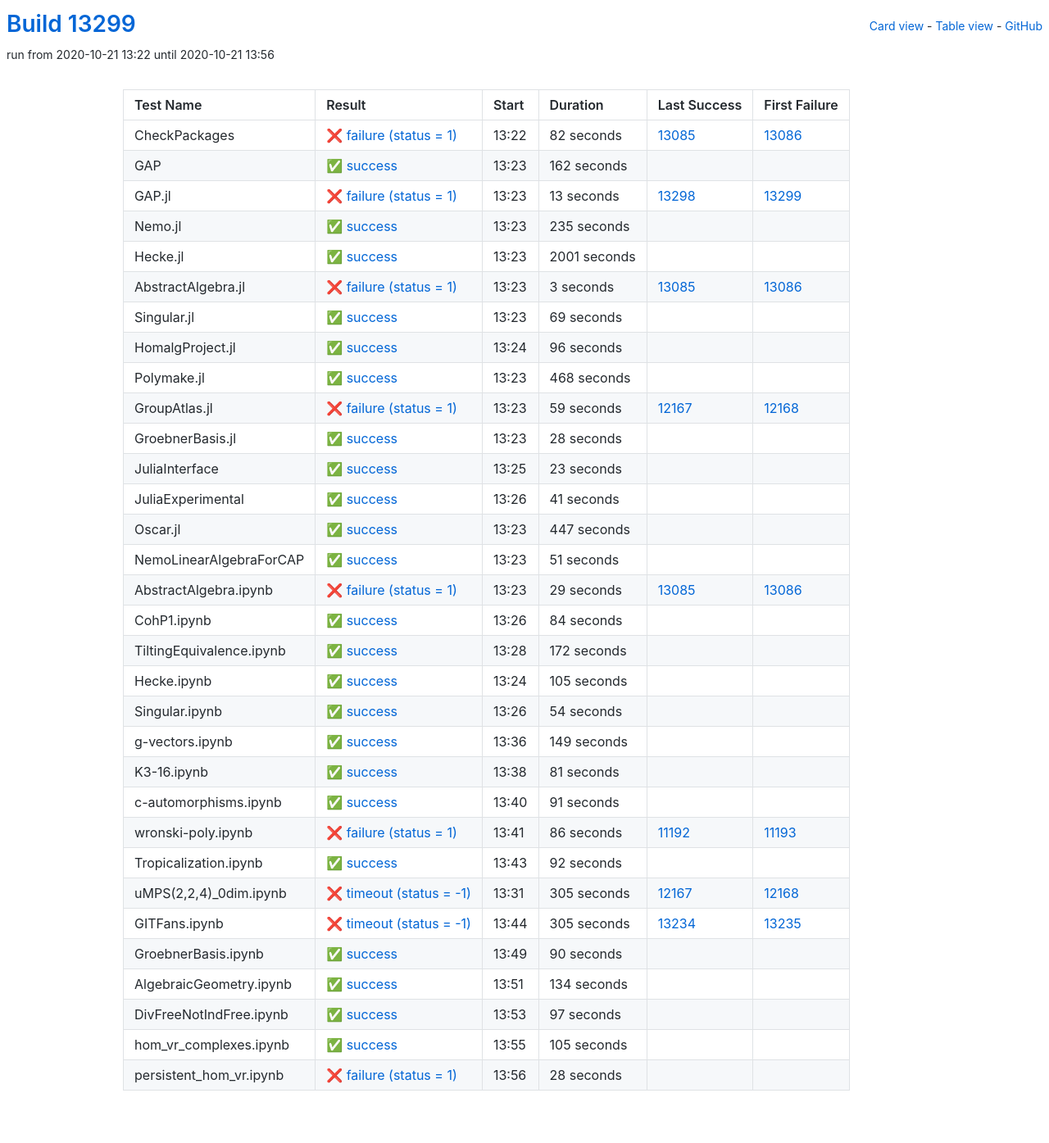
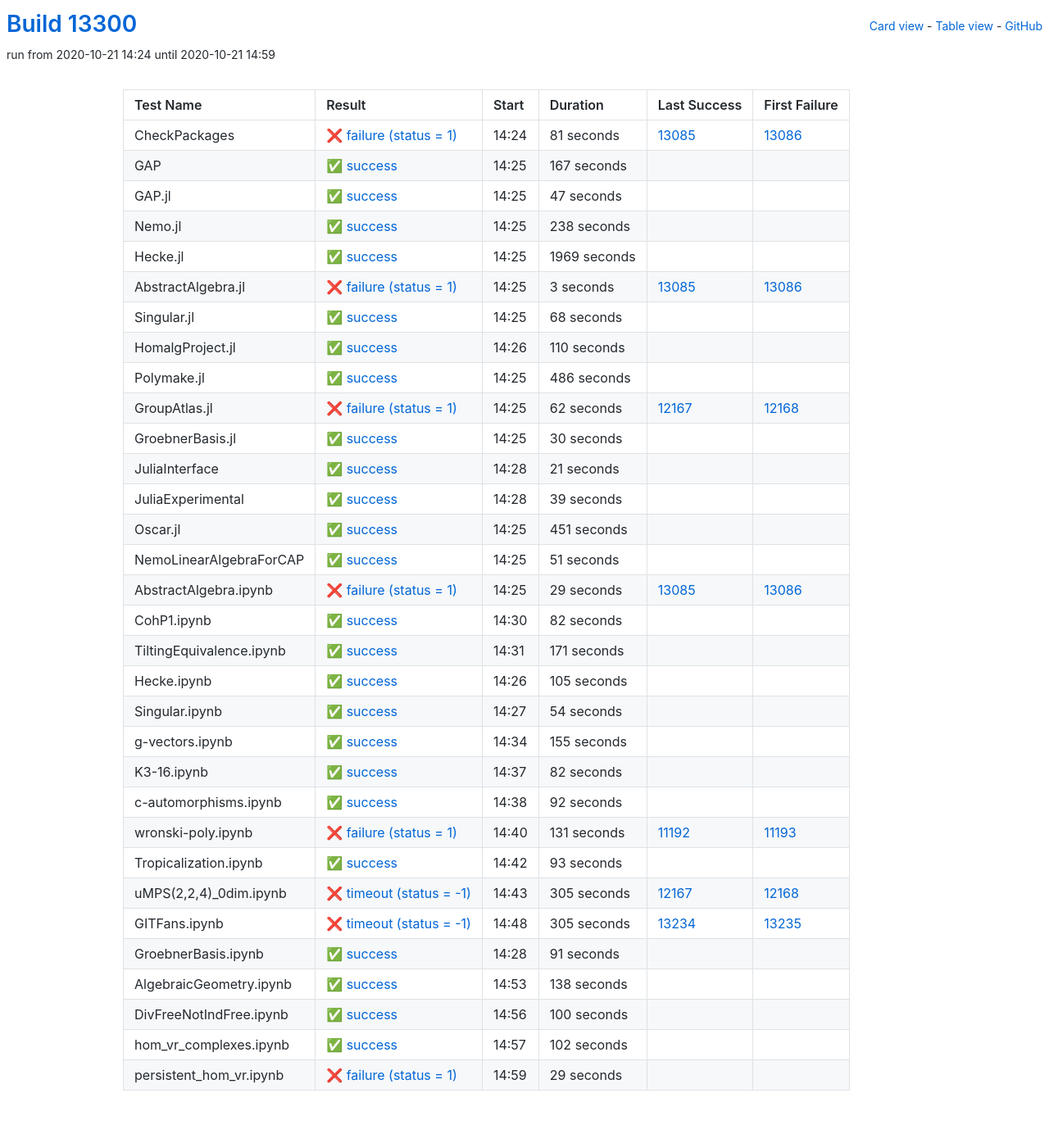
Before and after one commit to oscar-system/oscar-ci-status, a Jekyll site: the page built from table.html, in a window 1280 px wide. Shown: the whole page at 82% size. Built offline with Jekyll 4.4.1, drawn with Linux system fonts in a browser that asks for light colours.

Commit message:
Build #13300

```diff
--- a/_data/ci.yml
+++ b/_data/ci.yml
@@ -1,6 +1,6 @@
 ---
-build: 13299
-build_url: https://oscarci.mathematik.uni-kl.de/job/oscar/13299/
+build: 13300
+build_url: https://oscarci.mathematik.uni-kl.de/job/oscar/13300/
 job: oscar
 organization: oscar-system
 repo: oscar-ci-status
@@ -8,68 +8,68 @@
 tests:
 - name: CheckPackages
   id: checkpackages
-  log: https://oscarci.mathematik.uni-kl.de/job/oscar/13299/artifact/logs/build-13299/CheckPackages.log
-  start: 2020-10-21 13:22
+  log: https://oscarci.mathematik.uni-kl.de/job/oscar/13300/artifact/logs/build-13300/CheckPackages.log
+  start: 2020-10-21 14:24
   success: false
   exitcode: 1
   status: failure
-  duration: 82
+  duration: 81
   last_success: 13085
   last_success_url: https://oscarci.mathematik.uni-kl.de/job/oscar/13085/
   first_failure: 13086
   first_failure_url: https://oscarci.mathematik.uni-kl.de/job/oscar/13086/
 - name: GAP
   id: gap
-  log: https://oscarci.mathematik.uni-kl.de/job/oscar/13299/artifact/logs/build-13299/GAP.log
-  start: 2020-10-21 13:23
+  log: https://oscarci.mathematik.uni-kl.de/job/oscar/13300/artifact/logs/build-13300/GAP.log
+  start: 2020-10-21 14:25
   success: true
   exitcode: 0
   status: success
-  duration: 162
+  duration: 167
   last_success: false
   last_success_url:
   first_failure: false
   first_failure_url:
 - name: GAP.jl
   id: gap-jl
-  log: https://oscarci.mathematik.uni-kl.de/job/oscar/13299/artifact/logs/build-13299/GAP.jl.log
-  start: 2020-10-21 13:23
-  success: false
-  exitcode: 1
-  status: failure
-  duration: 13
-  last_success: 13298
-  last_success_url: https://oscarci.mathematik.uni-kl.de/job/oscar/13298/
-  first_failure: 13299
-  first_failure_url: https://oscarci.mathematik.uni-kl.de/job/oscar/13299/
-- name: Nemo.jl
-  id: nemo-jl
-  log: https://oscarci.mathematik.uni-kl.de/job/oscar/13299/artifact/logs/build-13299/Nemo.jl.log
-  start: 2020-10-21 13:23
+  log: https://oscarci.mathematik.uni-kl.de/job/oscar/13300/artifact/logs/build-13300/GAP.jl.log
+  start: 2020-10-21 14:25
   success: true
   exitcode: 0
   status: success
-  duration: 235
+  duration: 47
+  last_success: false
+  last_success_url:
+  first_failure: false
+  first_failure_url:
+- name: Nemo.jl
+  id: nemo-jl
+  log: https://oscarci.mathematik.uni-kl.de/job/oscar/13300/artifact/logs/build-13300/Nemo.jl.log
+  start: 2020-10-21 14:25
+  success: true
+  exitcode: 0
+  status: success
+  duration: 238
   last_success: false
   last_success_url:
   first_failure: false
   first_failure_url:
 - name: Hecke.jl
   id: hecke-jl
-  log: https://oscarci.mathematik.uni-kl.de/job/oscar/13299/artifact/logs/build-13299/Hecke.jl.log
-  start: 2020-10-21 13:23
+  log: https://oscarci.mathematik.uni-kl.de/job/oscar/13300/artifact/logs/build-13300/Hecke.jl.log
+  start: 2020-10-21 14:25
   success: true
   exitcode: 0
   status: success
-  duration: 2001
+  duration: 1969
   last_success: false
   last_success_url:
   first_failure: false
   first_failure_url:
 - name: AbstractAlgebra.jl
   id: abstractalgebra-jl
-  log: https://oscarci.mathematik.uni-kl.de/job/oscar/13299/artifact/logs/build-13299/AbstractAlgebra.jl.log
-  start: 2020-10-21 13:23
+  log: https://oscarci.mathematik.uni-kl.de/job/oscar/13300/artifact/logs/build-13300/AbstractAlgebra.jl.log
+  start: 2020-10-21 14:25
   success: false
   exitcode: 1
   status: failure
@@ -80,104 +80,104 @@
   first_failure_url: https://oscarci.mathematik.uni-kl.de/job/oscar/13086/
 - name: Singular.jl
   id: singular-jl
-  log: https://oscarci.mathematik.uni-kl.de/job/oscar/13299/artifact/logs/build-13299/Singular.jl.log
-  start: 2020-10-21 13:23
+  log: https://oscarci.mathematik.uni-kl.de/job/oscar/13300/artifact/logs/build-13300/Singular.jl.log
+  start: 2020-10-21 14:25
   success: true
   exitcode: 0
   status: success
-  duration: 69
+  duration: 68
   last_success: false
   last_success_url:
   first_failure: false
   first_failure_url:
 - name: HomalgProject.jl
   id: homalgproject-jl
-  log: https://oscarci.mathematik.uni-kl.de/job/oscar/13299/artifact/logs/build-13299/HomalgProject.jl.log
-  start: 2020-10-21 13:24
+  log: https://oscarci.mathematik.uni-kl.de/job/oscar/13300/artifact/logs/build-13300/HomalgProject.jl.log
+  start: 2020-10-21 14:26
   success: true
   exitcode: 0
   status: success
-  duration: 96
+  duration: 110
   last_success: false
   last_success_url:
   first_failure: false
   first_failure_url:
 - name: Polymake.jl
   id: polymake-jl
-  log: https://oscarci.mathematik.uni-kl.de/job/oscar/13299/artifact/logs/build-13299/Polymake.jl.log
-  start: 2020-10-21 13:23
+  log: https://oscarci.mathematik.uni-kl.de/job/oscar/13300/artifact/logs/build-13300/Polymake.jl.log
+  start: 2020-10-21 14:25
   success: true
   exitcode: 0
   status: success
-  duration: 468
+  duration: 486
   last_success: false
   last_success_url:
   first_failure: false
   first_failure_url:
 - name: GroupAtlas.jl
   id: groupatlas-jl
-  log: https://oscarci.mathematik.uni-kl.de/job/oscar/13299/artifact/logs/build-13299/GroupAtlas.jl.log
-  start: 2020-10-21 13:23
+  log: https://oscarci.mathematik.uni-kl.de/job/oscar/13300/artifact/logs/build-13300/GroupAtlas.jl.log
+  start: 2020-10-21 14:25
   success: false
   exitcode: 1
   status: failure
-  duration: 59
+  duration: 62
   last_success: 12167
   last_success_url: https://oscarci.mathematik.uni-kl.de/job/oscar/12167/
   first_failure: 12168
   first_failure_url: https://oscarci.mathematik.uni-kl.de/job/oscar/12168/
 - name: GroebnerBasis.jl
   id: groebnerbasis-jl
-  log: https://oscarci.mathematik.uni-kl.de/job/oscar/13299/artifact/logs/build-13299/GroebnerBasis.jl.log
-  start: 2020-10-21 13:23
+  log: https://oscarci.mathematik.uni-kl.de/job/oscar/13300/artifact/logs/build-13300/GroebnerBasis.jl.log
+  start: 2020-10-21 14:25
   success: true
   exitcode: 0
   status: success
-  duration: 28
+  duration: 30
   last_success: false
   last_success_url:
   first_failure: false
   first_failure_url:
 - name: JuliaInterface
   id: juliainterface
-  log: https://oscarci.mathematik.uni-kl.de/job/oscar/13299/artifact/logs/build-13299/JuliaInterface.log
-  start: 2020-10-21 13:25
+  log: https://oscarci.mathematik.uni-kl.de/job/oscar/13300/artifact/logs/build-13300/JuliaInterface.log
+  start: 2020-10-21 14:28
   success: true
   exitcode: 0
   status: success
-  duration: 23
+  duration: 21
   last_success: false
   last_success_url:
   first_failure: false
   first_failure_url:
 - name: JuliaExperimental
   id: juliaexperimental
-  log: https://oscarci.mathematik.uni-kl.de/job/oscar/13299/artifact/logs/build-13299/JuliaExperimental.log
-  start: 2020-10-21 13:26
+  log: https://oscarci.mathematik.uni-kl.de/job/oscar/13300/artifact/logs/build-13300/JuliaExperimental.log
+  start: 2020-10-21 14:28
   success: true
   exitcode: 0
   status: success
-  duration: 41
+  duration: 39
   last_success: false
   last_success_url:
   first_failure: false
   first_failure_url:
 - name: Oscar.jl
   id: oscar-jl
-  log: https://oscarci.mathematik.uni-kl.de/job/oscar/13299/artifact/logs/build-13299/Oscar.jl.log
-  start: 2020-10-21 13:23
+  log: https://oscarci.mathematik.uni-kl.de/job/oscar/13300/artifact/logs/build-13300/Oscar.jl.log
+  start: 2020-10-21 14:25
   success: true
   exitcode: 0
   status: success
-  duration: 447
+  duration: 451
   last_success: false
   last_success_url:
   first_failure: false
   first_failure_url:
 - name: NemoLinearAlgebraForCAP
   id: nemolinearalgebraforcap
-  log: https://oscarci.mathematik.uni-kl.de/job/oscar/13299/artifact/logs/build-13299/NemoLinearAlgebraForCAP.log
-  start: 2020-10-21 13:23
+  log: https://oscarci.mathematik.uni-kl.de/job/oscar/13300/artifact/logs/build-13300/NemoLinearAlgebraForCAP.log
+  start: 2020-10-21 14:25
   success: true
   exitcode: 0
   status: success
@@ -188,8 +188,8 @@
   first_failure_url:
 - name: AbstractAlgebra.ipynb
   id: abstractalgebra-ipynb
-  log: https://oscarci.mathematik.uni-kl.de/job/oscar/13299/artifact/logs/build-13299/AbstractAlgebra.ipynb.log
-  start: 2020-10-21 13:23
+  log: https://oscarci.mathematik.uni-kl.de/job/oscar/13300/artifact/logs/build-13300/AbstractAlgebra.ipynb.log
+  start: 2020-10-21 14:25
   success: false
   exitcode: 1
   status: failure
@@ -200,32 +200,32 @@
   first_failure_url: https://oscarci.mathematik.uni-kl.de/job/oscar/13086/
 - name: CohP1.ipynb
   id: cohp1-ipynb
-  log: https://oscarci.mathematik.uni-kl.de/job/oscar/13299/artifact/logs/build-13299/CohP1.ipynb.log
-  start: 2020-10-21 13:26
+  log: https://oscarci.mathematik.uni-kl.de/job/oscar/13300/artifact/logs/build-13300/CohP1.ipynb.log
+  start: 2020-10-21 14:30
   success: true
   exitcode: 0
   status: success
-  duration: 84
+  duration: 82
   last_success: false
   last_success_url:
   first_failure: false
   first_failure_url:
 - name: TiltingEquivalence.ipynb
   id: tiltingequivalence-ipynb
-  log: https://oscarci.mathematik.uni-kl.de/job/oscar/13299/artifact/logs/build-13299/TiltingEquivalence.ipynb.log
-  start: 2020-10-21 13:28
+  log: https://oscarci.mathematik.uni-kl.de/job/oscar/13300/artifact/logs/build-13300/TiltingEquivalence.ipynb.log
+  start: 2020-10-21 14:31
   success: true
   exitcode: 0
   status: success
-  duration: 172
+  duration: 171
   last_success: false
   last_success_url:
   first_failure: false
   first_failure_url:
 - name: Hecke.ipynb
   id: hecke-ipynb
-  log: https://oscarci.mathematik.uni-kl.de/job/oscar/13299/artifact/logs/build-13299/Hecke.ipynb.log
-  start: 2020-10-21 13:24
+  log: https://oscarci.mathematik.uni-kl.de/job/oscar/13300/artifact/logs/build-13300/Hecke.ipynb.log
+  start: 2020-10-21 14:26
   success: true
   exitcode: 0
   status: success
@@ -236,8 +236,8 @@
   first_failure_url:
 - name: Singular.ipynb
   id: singular-ipynb
-  log: https://oscarci.mathematik.uni-kl.de/job/oscar/13299/artifact/logs/build-13299/Singular.ipynb.log
-  start: 2020-10-21 13:26
+  log: https://oscarci.mathematik.uni-kl.de/job/oscar/13300/artifact/logs/build-13300/Singular.ipynb.log
+  start: 2020-10-21 14:27
   success: true
   exitcode: 0
   status: success
@@ -248,56 +248,32 @@
   first_failure_url:
 - name: g-vectors.ipynb
   id: g-vectors-ipynb
-  log: https://oscarci.mathematik.uni-kl.de/job/oscar/13299/artifact/logs/build-13299/g-vectors.ipynb.log
-  start: 2020-10-21 13:36
+  log: https://oscarci.mathematik.uni-kl.de/job/oscar/13300/artifact/logs/build-13300/g-vectors.ipynb.log
+  start: 2020-10-21 14:34
   success: true
   exitcode: 0
   status: success
-  duration: 149
+  duration: 155
   last_success: false
   last_success_url:
   first_failure: false
   first_failure_url:
 - name: K3-16.ipynb
   id: k3-16-ipynb
-  log: https://oscarci.mathematik.uni-kl.de/job/oscar/13299/artifact/logs/build-13299/K3-16.ipynb.log
-  start: 2020-10-21 13:38
+  log: https://oscarci.mathematik.uni-kl.de/job/oscar/13300/artifact/logs/build-13300/K3-16.ipynb.log
+  start: 2020-10-21 14:37
   success: true
   exitcode: 0
   status: success
-  duration: 81
+  duration: 82
   last_success: false
   last_success_url:
   first_failure: false
   first_failure_url:
 - name: c-automorphisms.ipynb
   id: c-automorphisms-ipynb
-  log: https://oscarci.mathematik.uni-kl.de/job/oscar/13299/artifact/logs/build-13299/c-automorphisms.ipynb.log
-  start: 2020-10-21 13:40
-  success: true
-  exitcode: 0
-  status: success
-  duration: 91
-  last_success: false
-  last_success_url:
-  first_failure: false
-  first_failure_url:
-- name: wronski-poly.ipynb
-  id: wronski-poly-ipynb
-  log: https://oscarci.mathematik.uni-kl.de/job/oscar/13299/artifact/logs/build-13299/wronski-poly.ipynb.log
-  start: 2020-10-21 13:41
-  success: false
-  exitcode: 1
-  status: failure
-  duration: 86
-  last_success: 11192
-  last_success_url: https://oscarci.mathematik.uni-kl.de/job/oscar/11192/
-  first_failure: 11193
-  first_failure_url: https://oscarci.mathematik.uni-kl.de/job/oscar/11193/
-- name: Tropicalization.ipynb
-  id: tropicalization-ipynb
-  log: https://oscarci.mathematik.uni-kl.de/job/oscar/13299/artifact/logs/build-13299/Tropicalization.ipynb.log
-  start: 2020-10-21 13:43
+  log: https://oscarci.mathematik.uni-kl.de/job/oscar/13300/artifact/logs/build-13300/c-automorphisms.ipynb.log
+  start: 2020-10-21 14:38
   success: true
   exitcode: 0
   status: success
@@ -306,10 +282,34 @@
   last_success_url:
   first_failure: false
   first_failure_url:
+- name: wronski-poly.ipynb
+  id: wronski-poly-ipynb
+  log: https://oscarci.mathematik.uni-kl.de/job/oscar/13300/artifact/logs/build-13300/wronski-poly.ipynb.log
+  start: 2020-10-21 14:40
+  success: false
+  exitcode: 1
+  status: failure
+  duration: 131
+  last_success: 11192
+  last_success_url: https://oscarci.mathematik.uni-kl.de/job/oscar/11192/
+  first_failure: 11193
+  first_failure_url: https://oscarci.mathematik.uni-kl.de/job/oscar/11193/
+- name: Tropicalization.ipynb
+  id: tropicalization-ipynb
+  log: https://oscarci.mathematik.uni-kl.de/job/oscar/13300/artifact/logs/build-13300/Tropicalization.ipynb.log
+  start: 2020-10-21 14:42
+  success: true
+  exitcode: 0
+  status: success
+  duration: 93
+  last_success: false
+  last_success_url:
+  first_failure: false
+  first_failure_url:
 - name: uMPS(2,2,4)_0dim.ipynb
   id: umps-2-2-4-0dim-ipynb
-  log: https://oscarci.mathematik.uni-kl.de/job/oscar/13299/artifact/logs/build-13299/uMPS-2-2-4-_0dim.ipynb.log
-  start: 2020-10-21 13:31
+  log: https://oscarci.mathematik.uni-kl.de/job/oscar/13300/artifact/logs/build-13300/uMPS-2-2-4-_0dim.ipynb.log
+  start: 2020-10-21 14:43
   success: false
   exitcode: -1
   status: timeout
@@ -320,8 +320,8 @@
   first_failure_url: https://oscarci.mathematik.uni-kl.de/job/oscar/12168/
 - name: GITFans.ipynb
   id: gitfans-ipynb
-  log: https://oscarci.mathematik.uni-kl.de/job/oscar/13299/artifact/logs/build-13299/GITFans.ipynb.log
-  start: 2020-10-21 13:44
+  log: https://oscarci.mathematik.uni-kl.de/job/oscar/13300/artifact/logs/build-13300/GITFans.ipynb.log
+  start: 2020-10-21 14:48
   success: false
   exitcode: -1
   status: timeout
@@ -332,60 +332,60 @@
   first_failure_url: https://oscarci.mathematik.uni-kl.de/job/oscar/13235/
 - name: GroebnerBasis.ipynb
   id: groebnerbasis-ipynb
-  log: https://oscarci.mathematik.uni-kl.de/job/oscar/13299/artifact/logs/build-13299/GroebnerBasis.ipynb.log
-  start: 2020-10-21 13:49
+  log: https://oscarci.mathematik.uni-kl.de/job/oscar/13300/artifact/logs/build-13300/GroebnerBasis.ipynb.log
+  start: 2020-10-21 14:28
   success: true
   exitcode: 0
   status: success
-  duration: 90
+  duration: 91
   last_success: false
   last_success_url:
   first_failure: false
   first_failure_url:
 - name: AlgebraicGeometry.ipynb
   id: algebraicgeometry-ipynb
-  log: https://oscarci.mathematik.uni-kl.de/job/oscar/13299/artifact/logs/build-13299/AlgebraicGeometry.ipynb.log
-  start: 2020-10-21 13:51
+  log: https://oscarci.mathematik.uni-kl.de/job/oscar/13300/artifact/logs/build-13300/AlgebraicGeometry.ipynb.log
+  start: 2020-10-21 14:53
   success: true
   exitcode: 0
   status: success
-  duration: 134
+  duration: 138
   last_success: false
   last_success_url:
   first_failure: false
   first_failure_url:
 - name: DivFreeNotIndFree.ipynb
   id: divfreenotindfree-ipynb
-  log: https://oscarci.mathematik.uni-kl.de/job/oscar/13299/artifact/logs/build-13299/DivFreeNotIndFree.ipynb.log
-  start: 2020-10-21 13:53
+  log: https://oscarci.mathematik.uni-kl.de/job/oscar/13300/artifact/logs/build-13300/DivFreeNotIndFree.ipynb.log
+  start: 2020-10-21 14:56
   success: true
   exitcode: 0
   status: success
-  duration: 97
+  duration: 100
   last_success: false
   last_success_url:
   first_failure: false
   first_failure_url:
 - name: hom_vr_complexes.ipynb
   id: hom-vr-complexes-ipynb
-  log: https://oscarci.mathematik.uni-kl.de/job/oscar/13299/artifact/logs/build-13299/hom_vr_complexes.ipynb.log
-  start: 2020-10-21 13:55
+  log: https://oscarci.mathematik.uni-kl.de/job/oscar/13300/artifact/logs/build-13300/hom_vr_complexes.ipynb.log
+  start: 2020-10-21 14:57
   success: true
   exitcode: 0
   status: success
-  duration: 105
+  duration: 102
   last_success: false
   last_success_url:
   first_failure: false
   first_failure_url:
 - name: persistent_hom_vr.ipynb
   id: persistent-hom-vr-ipynb
-  log: https://oscarci.mathematik.uni-kl.de/job/oscar/13299/artifact/logs/build-13299/persistent_hom_vr.ipynb.log
-  start: 2020-10-21 13:56
+  log: https://oscarci.mathematik.uni-kl.de/job/oscar/13300/artifact/logs/build-13300/persistent_hom_vr.ipynb.log
+  start: 2020-10-21 14:59
   success: false
   exitcode: 1
   status: failure
-  duration: 28
+  duration: 29
   last_success: false
   last_success_url:
   first_failure: false
```
Also changed, not shown: README.md.
